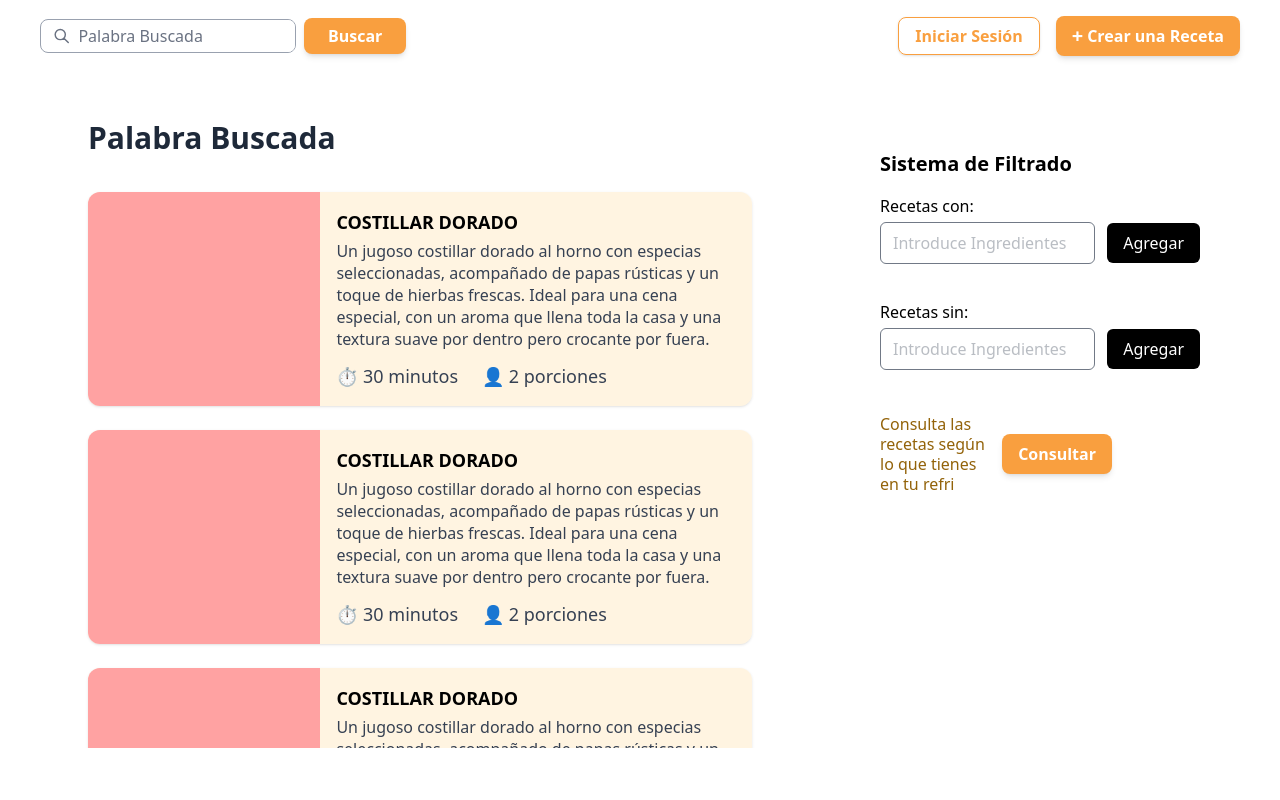
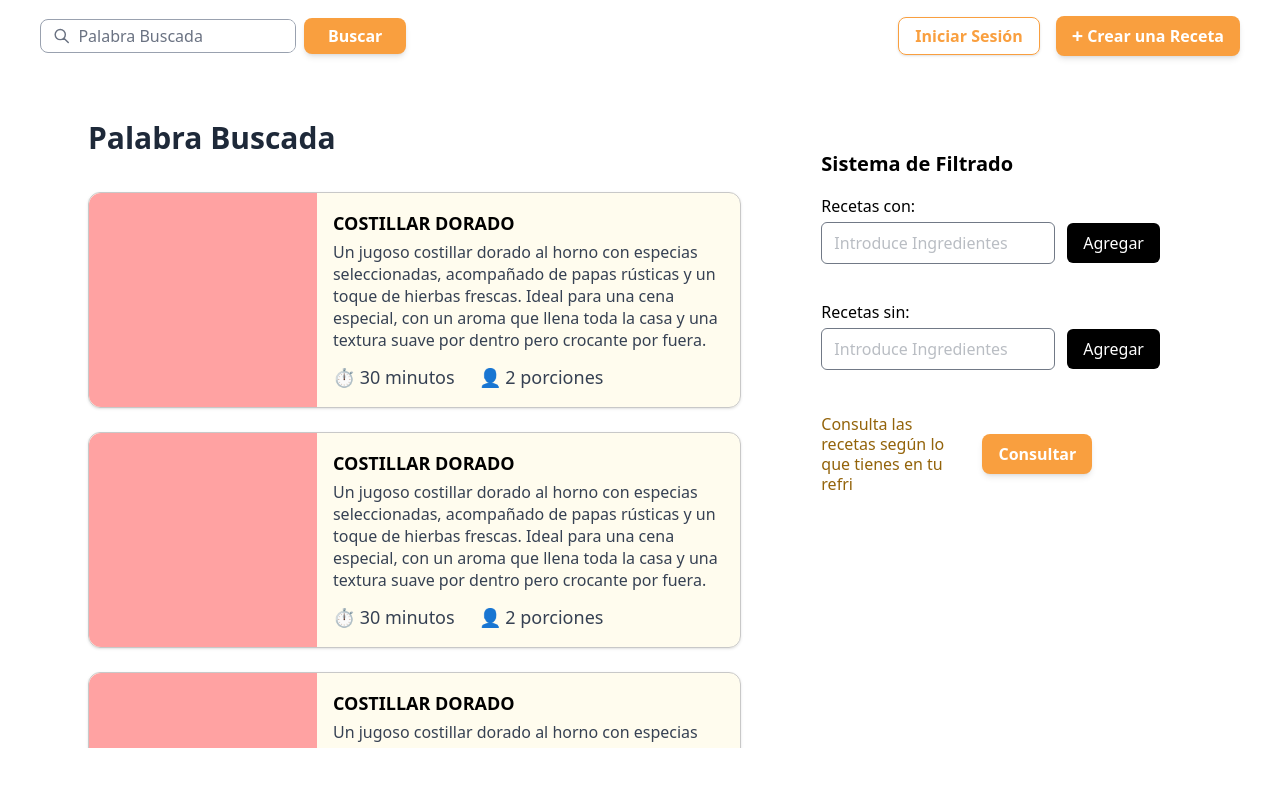
Before and after one commit to AnthoLogy63/Yapa, a React (Vite) app in the folder frontend/: page /recetas in a window 1280 px wide. Shown: the top 800 px of the page. Built offline with nearby package versions, Linux system fonts and the light colour scheme.

Commit message:
Diseño e página de recetas

```diff
--- a/frontend/src/pages/Recetas/Recetas.jsx
+++ b/frontend/src/pages/Recetas/Recetas.jsx
@@ -31,7 +31,7 @@ function RecetasPage() {
   };
 
   return (
-    <div className="w-full bg-white px-20 py-7 grid grid-cols-3 gap-20">
+    <div className="w-full bg-white px-20 py-7 grid grid-cols-3 gap-8 pr-30">
 
       <div className="col-span-2 flex flex-col">
         <h2 className="text-3xl font-bold text-gray-800 mb-6 top-0 bg-white py-2 pl-2 z-10">
@@ -46,8 +46,10 @@ function RecetasPage() {
             <div
               key={item}
               onClick={() => navigate(`/recetas/${item}`)}
-              className="w-full bg-[#FFE5BA70] rounded-xl shadow p-0 flex gap-0 cursor-pointer
-                         transition transform hover:scale-[1.01] active:scale-[0.98]"
+              className="w-full bg-[rgba(255,223,88,0.1)] border-[1px] border-[rgb(200,200,200)] rounded-xl shadow p-0 flex gap-0 cursor-pointer
+              transition transform hover:scale-[1.01] active:scale-[0.98]"
+
+
             >
               <div className="flex-shrink-0 w-[35%] max-w-70 rounded-l-xl overflow-hidden">
                 <div className="w-full h-full bg-red-300"></div>
@@ -155,7 +157,7 @@ function RecetasPage() {
           </div>
         </div>
 
-        <div className="flex items-center gap-3 mt-2 pr-22">
+        <div className="flex items-center gap-3 mt-2 pr-[20%]">
           <span className="text-[#93630A] text-base font-medium leading-tight">
             Consulta las recetas según lo que tienes en tu refri
           </span>
```
